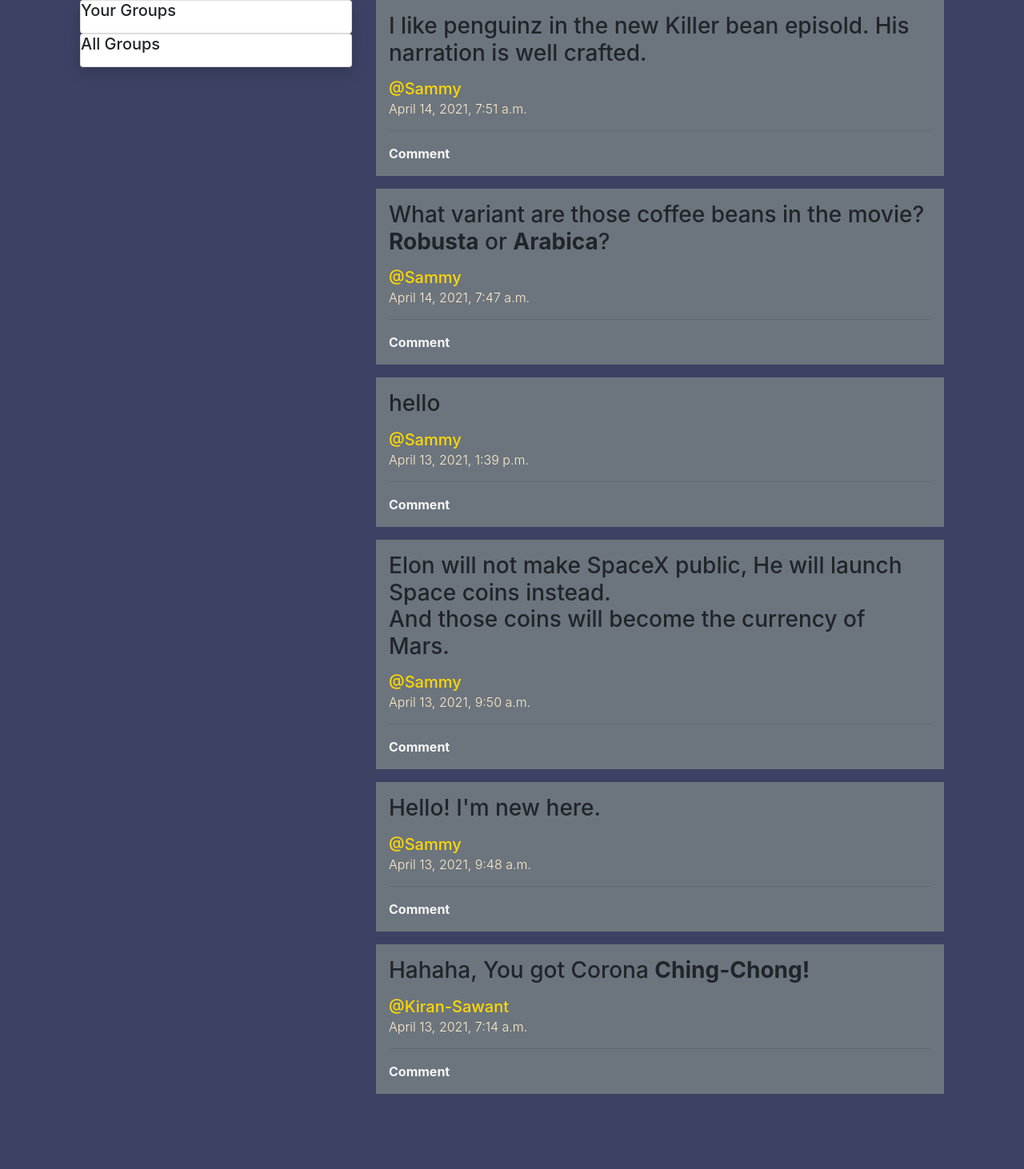
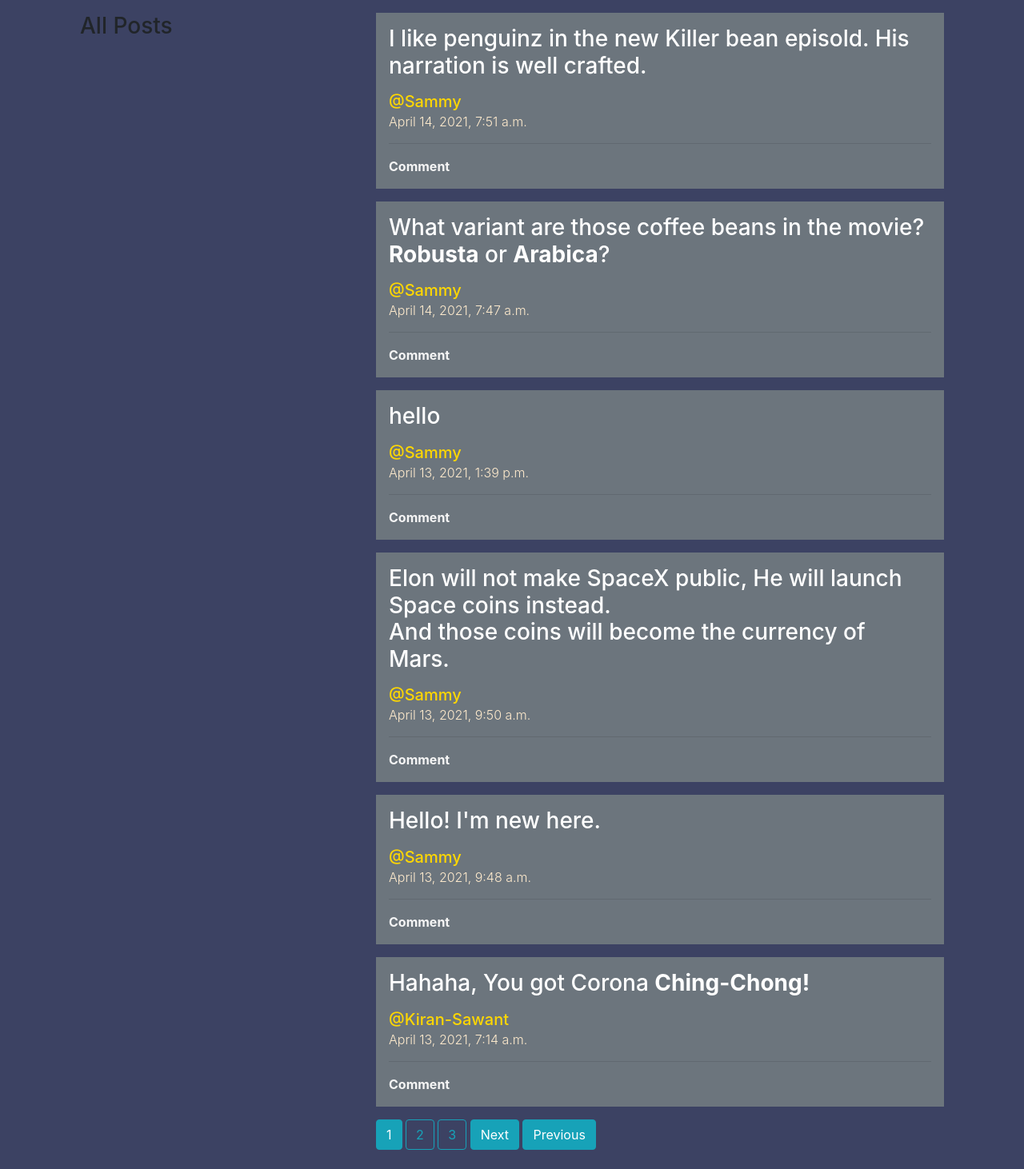
Before and after one commit to Kiran-Sawant/StarSocial, a Django app: page /posts/ in a window 1280 px wide. Shown: the part 56-1518 px from the top of the page at 80% size. Run offline with Django 3.2, Linux system fonts and the light colour scheme; a user stored in the database is signed in; data comes from the database, SQL or seed files in the repository; a map, chart or similar area stays blank.

Commit message:
added pagination

```diff
--- a/star_social/posts/templates/posts/post_list.html
+++ b/star_social/posts/templates/posts/post_list.html
@@ -4,16 +4,17 @@
 
 
 {% block prepost %}
-    <div class="col-md-4">
 
+    <div class="col-md-4 mt-3">
+        <!--
         {% if request.user.is_authenticated %}
             <div class="card shadow">
                 <div class="content">
-                    <h5 class="title">Your Groups</h5>
+                    <h5 class="title bg-dark">Your Groups</h5>
                     <ul class="list-unstyled">
-
+                        {# {% get_user_groups as user_groups %} #}
                         {% for member_group in get_user_groups %}
-                            <li class="group li-with-bullet">
+                            <li class="group">
                                 <a href="{% url 'groups:single' slug=member_group.group.slug %}"> member_group.group.name </a>
                             </li>
                         {% endfor %}
@@ -25,26 +26,55 @@
         {% endif %}
             <div class="card shadow">
                 <div class="content">
-                    <h5 class="title">All Groups</h5>
-                    <ul>
-                        {% for other_group in get_other_grouups %}
+                    <h5 class="title ml-5">All Groups</h5>
+                    <ul class="list-unstyled">
+                        {# {% get_other_groups as other_groups %} #}
+                        {% for other_group in get_other_groups %}
                             <li class="group li-with-bullet">
                                 <a href="{% url 'groups:single' slug=other_group.slug %}">other_group.name</a>
                             </li>
                         {% endfor %}
                     </ul>
                 </div>
-            </div>
+            </div>-->
+            <h3>All Posts</h3>
     </div>
 {% endblock %}
 
 
 {% block post_content %}
-    <div class="col-md-8">
+    <div class="col-md-8 mt-3">
 
         {% for post in post_list %}
-            {% include 'posts/_post.html' %}
+            <a href="{% url 'posts:single' username=post.user.username pk=post.id %}" style="color: white;">
+                {% include 'posts/_post.html' %}
+            </a>
         {% endfor %}
+
+        <!-- Django pagination -->
+        {% if is_paginated %}
+            {% if page_obj.has_previous %}
+                <a class='btn btn-outline-info mb-4'href="?page=1">First</a>
+                <a class='btn btn-outline-info mb-4'href="?page={{ page_obj.previous_page_number }}">Previous</a>
+            {% endif %}
+
+
+            {% for num in page_obj.paginator.page_range %}
+
+                {% if page_obj.number == num %}
+                    <a class='btn btn-info mb-4'href="?page={{ num }}">{{ num }}</a>
+                {% elif  num > page_obj.number|add:'-3' and num < page_obj.number|add:'3' %}
+                    <a class='btn btn-outline-info mb-4'href="?page={{ num }}">{{ num }}</a>
+                {% endif %}
+
+            {% endfor %}
+
+            {% if page_obj.has_next %}
+                <a class='btn btn-info mb-4'href="?page={{ page_ob.next_page_number }}">Next</a>
+                <a class='btn btn-info mb-4'href="?page={{ page_obj.paginator.num_pages }}">Previous</a>
+            {% endif %}
+
+        {% endif %}
 
     </div>
 
```
